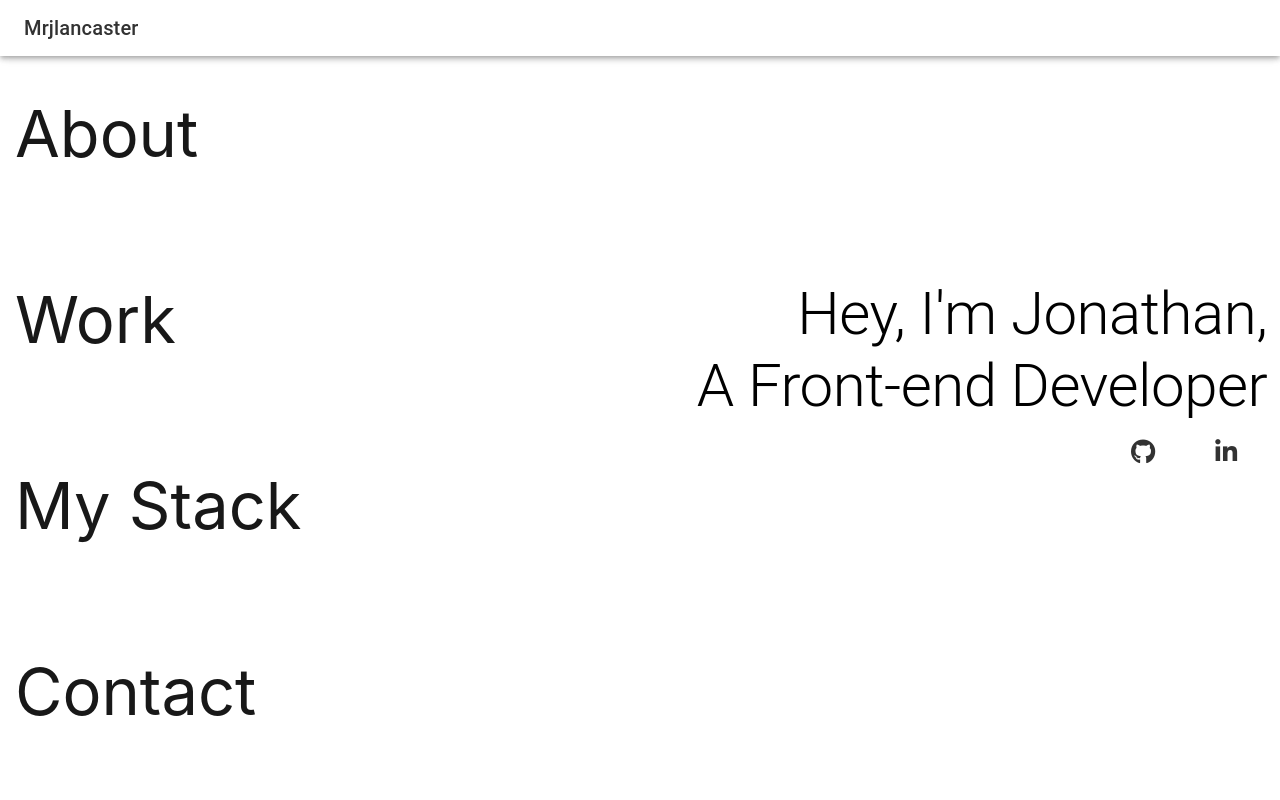
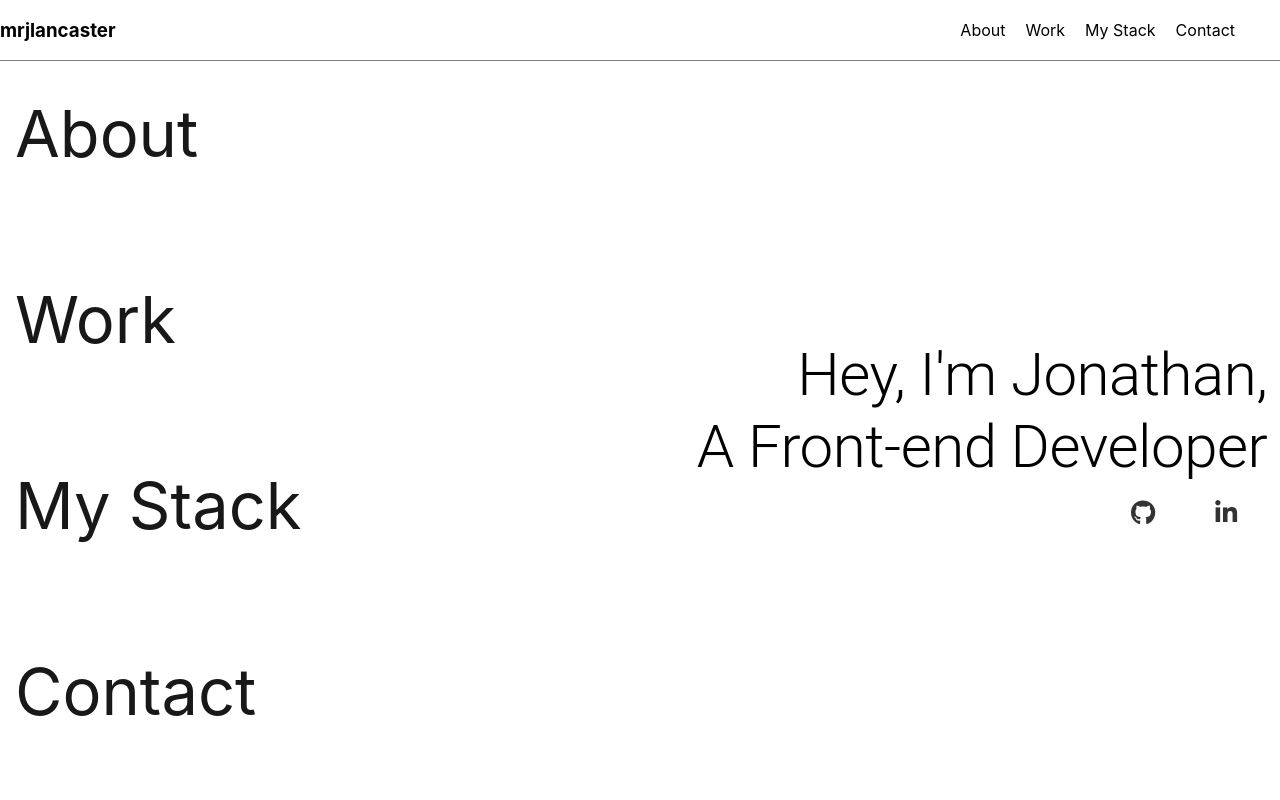
Before and after one commit to mrjlancaster/Portfolio, a React (Create React App) app: page / in a window 1280 px wide. Shown: the top 800 px of the page. Built offline with nearby package versions, Linux system fonts and the light colour scheme.

Commit message:
create new header

```diff
--- a/src/components/Header.css
+++ b/src/components/Header.css
@@ -1,3 +1,11 @@
+.header {
+	height: 60px;
+	display: flex;
+	justify-content: space-between;
+	align-items: center;
+	border-bottom: 1px solid gray;
+}
+
 .bar {
 	width: 100%;
 	display: flex;
@@ -12,3 +20,18 @@
 	color: #000;
 	cursor: pointer;
 }
+
+.nav__list {
+	margin-right: 25px;
+}
+
+.nav__item {
+	display: inline-flex;
+}
+
+.nav__item a {
+	text-decoration: none;
+	color: #000;
+	margin-right: 20px;
+	cursor: pointer;
+}
--- a/src/components/Header.js
+++ b/src/components/Header.js
@@ -1,11 +1,9 @@
 import React from 'react';
 import './Header.css';
 
-import { Link } from 'react-router-dom';
+import { Link } from 'react-scroll';
 
 // Material ui imports
-import AppBar from '@material-ui/core/AppBar';
-import Toolbar from '@material-ui/core/Toolbar';
 import useStyles from '../styles';
 import { Typography } from '@material-ui/core';
 
@@ -21,14 +19,55 @@ const Header = () => {
 	}
 
 	return (
-		<div>
-			<AppBar className={classes.bar} position="static">
-				<Toolbar className={classes.toolbar}>
-					<Typography onClick={handleScroll} variant="h6" className={classes.signature}>Mrjlancaster
-					</Typography>
-					{/* <i className="fas fa-bars"></i> */}
-				</Toolbar>
-			</AppBar>
+		<div className="header">
+			<h3 className="logo">mrjlancaster</h3>
+			<nav>
+				<ul className="nav__list">
+					<li className="nav__item"><Link
+							activeClass="active"
+							to="about"
+							spy={true}
+							smooth={true}
+							offset={-90}
+							duration={1500}
+							>
+							About
+						</Link>
+					</li>
+					<li className="nav__item"><Link
+							activeClass="active"
+							to="work"
+							smooth={true}
+							spy={true}
+							offset={-50}
+							duration={1000}
+							>
+							Work
+						</Link>
+					</li>
+					<li className="nav__item"><Link
+							activeClass="active"
+							to="my stack"
+							spy={true}
+							smooth={true}
+							offset={-90}
+							duration={1500}
+							>
+							My Stack
+						</Link>
+					</li>
+					<li className="nav__item"><Link
+							activeClass="active"
+							to="contact"
+							smooth={true}
+							spy={true}
+							duration={1500}
+							>
+							Contact
+						</Link>
+					</li>
+				</ul>
+			</nav>
 		</div>
 	)
 }
--- a/src/components/Welcome.js
+++ b/src/components/Welcome.js
@@ -4,7 +4,6 @@ import './Welcome.css'
 
 // Material UI imports
 import useStyles from '../styles';
-import Typography from '@material-ui/core/Typography';
 import Box from '@material-ui/core/Box';
 
 function Welcome() {
```
